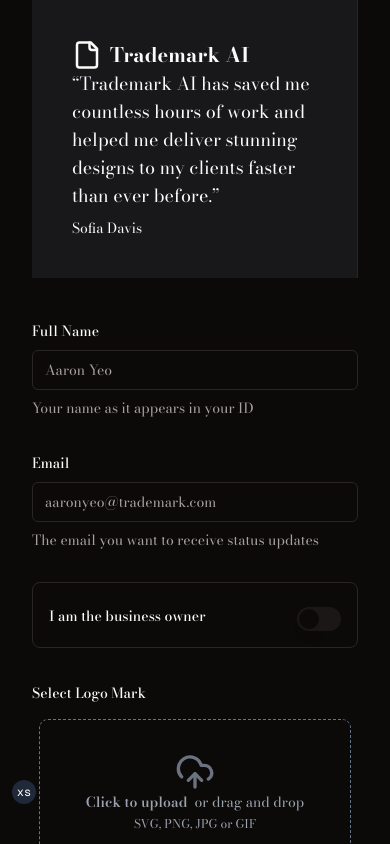
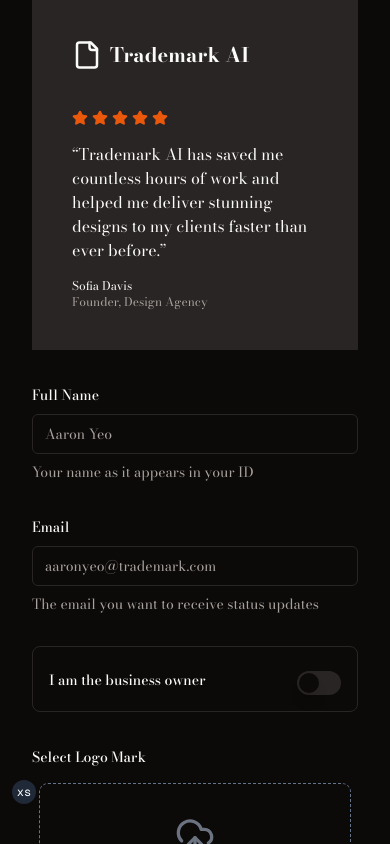
Before and after one commit to ElasticBottle/ink-and-scribe, a Next.js app: page /registration in a window 390 px wide. Shown: the top 844 px of the page. Built offline with nearby package versions, Linux system fonts and the light colour scheme; no server answers.

Commit message:
chore: fix styling and update CTA routes

```diff
--- a/app/(onboarding)/registration/_components/form.tsx
+++ b/app/(onboarding)/registration/_components/form.tsx
@@ -62,7 +62,7 @@
     <Form {...form}>
       <form
         onSubmit={form.handleSubmit(onSubmit)}
-        className="mx-auto max-w-3xl space-y-8 py-10"
+        className="mx-auto w-full max-w-3xl space-y-8"
       >
         <FormField
           control={form.control}
@@ -71,7 +71,12 @@
             <FormItem>
               <FormLabel>Full Name</FormLabel>
               <FormControl>
-                <Input placeholder="Aaron Yeo" type="text" {...field} />
+                <Input
+                  placeholder="Aaron Yeo"
+                  type="text"
+                  autoComplete="name"
+                  {...field}
+                />
               </FormControl>
               <FormDescription>
                 Your name as it appears in your ID
@@ -91,6 +96,7 @@
                 <Input
                   placeholder="aaronyeo@trademark.com"
                   type="email"
+                  autoComplete="email"
                   {...field}
                 />
               </FormControl>
@@ -114,8 +120,6 @@
                 <Switch
                   checked={field.value}
                   onCheckedChange={field.onChange}
-                  disabled
-                  aria-readonly
                 />
               </FormControl>
             </FormItem>
--- a/app/(onboarding)/registration/page.tsx
+++ b/app/(onboarding)/registration/page.tsx
@@ -1,4 +1,6 @@
+import { Star } from "lucide-react";
 import { BrandButton } from "~/components/brand-button";
+import { Spacer } from "~/components/ui/spacer";
 import { siteConfig } from "~/lib/config";
 import { BasicForm } from "./_components/form";
 
@@ -6,20 +8,45 @@
   return (
     <div className="container grid min-h-screen lg:max-w-none lg:grid-cols-2 lg:items-center lg:px-0">
       <div className="relative flex h-full flex-col bg-muted p-10 dark:border-r">
-        <div className="absolute inset-0 bg-zinc-900" />
+        <div className="absolute inset-0 " />
         <BrandButton className="z-20" />
+        <Spacer className="h-10" />
         <div className="z-20 mt-auto">
-          <blockquote className="space-y-2">
-            <p className="text-lg">
+          <blockquote className="space-y-4">
+            <div className="flex gap-1">
+              {Array.from({ length: 5 }).map((_, i) => (
+                <Star
+                  key={`${i}-${Math.random()}`}
+                  className="h-4 w-4 fill-primary text-primary"
+                  aria-hidden="true"
+                />
+              ))}
+            </div>
+            <p className="max-w-lg">
               &ldquo;{siteConfig.name} has saved me countless hours of work and
               helped me deliver stunning designs to my clients faster than ever
               before.&rdquo;
             </p>
-            <footer className="text-sm">Sofia Davis</footer>
+            <div>
+              <footer className="text-xs">Sofia Davis</footer>
+              <footer className="text-muted-foreground text-xs">
+                Founder, Design Agency
+              </footer>
+            </div>
           </blockquote>
         </div>
       </div>
-      <div className="lg:p-8">
+      <div className="flex w-full flex-col items-center justify-center gap-4 lg:p-8">
+        <div className="hidden flex-col items-center justify-center gap-2 md:flex">
+          <h1 className="font-bold text-2xl md:text-4xl">
+            Register your trademark
+          </h1>
+          <p className="text-muted-foreground">
+            You'll be able to track progress, register additional trademarks,
+            and more.
+          </p>
+        </div>
+        <Spacer className="h-4 lg:h-10" />
         <BasicForm />
       </div>
     </div>
--- a/components/ui/input.tsx
+++ b/components/ui/input.tsx
@@ -11,7 +11,7 @@
       <input
         type={type}
         className={cn(
-          "flex h-10 w-full rounded-md border border-input bg-background px-3 py-2 text-sm ring-offset-background file:border-0 file:bg-transparent file:font-medium file:text-sm placeholder:text-muted-foreground focus-visible:outline-none focus-visible:ring-2 focus-visible:ring-ring focus-visible:ring-offset-2 disabled:cursor-not-allowed disabled:opacity-50",
+          "flex h-10 w-full rounded-md border border-input bg-background px-3 py-2 text-sm ring-offset-background transition-shadow file:border-0 file:bg-transparent file:font-medium file:text-sm placeholder:text-muted-foreground focus-visible:outline-none focus-visible:ring-2 focus-visible:ring-ring focus-visible:ring-offset-2 disabled:cursor-not-allowed disabled:opacity-50",
           className,
         )}
         ref={ref}
--- a/lib/config/site-config.tsx
+++ b/lib/config/site-config.tsx
@@ -104,7 +104,7 @@
     description:
       "Secure your brand identity with confidence. Our agency helps you file trademarks quickly and accurately, eliminating paperwork and reducing registration time by up to 90%.",
     cta: {
-      href: "/signup",
+      href: "/registration",
       label: "Protect your brand now",
       buttonVariant: "default",
       subtitle: "Lowest rates guaranteed or your money back.",
@@ -313,7 +313,7 @@
     title: "Ready to get started?",
     subtitle: "Start your free trial today.",
     buttonText: "Get started for free",
-    href: "/signup",
+    href: "/registration",
   },
   footer: {
     privacyPolicy: "#",
```
